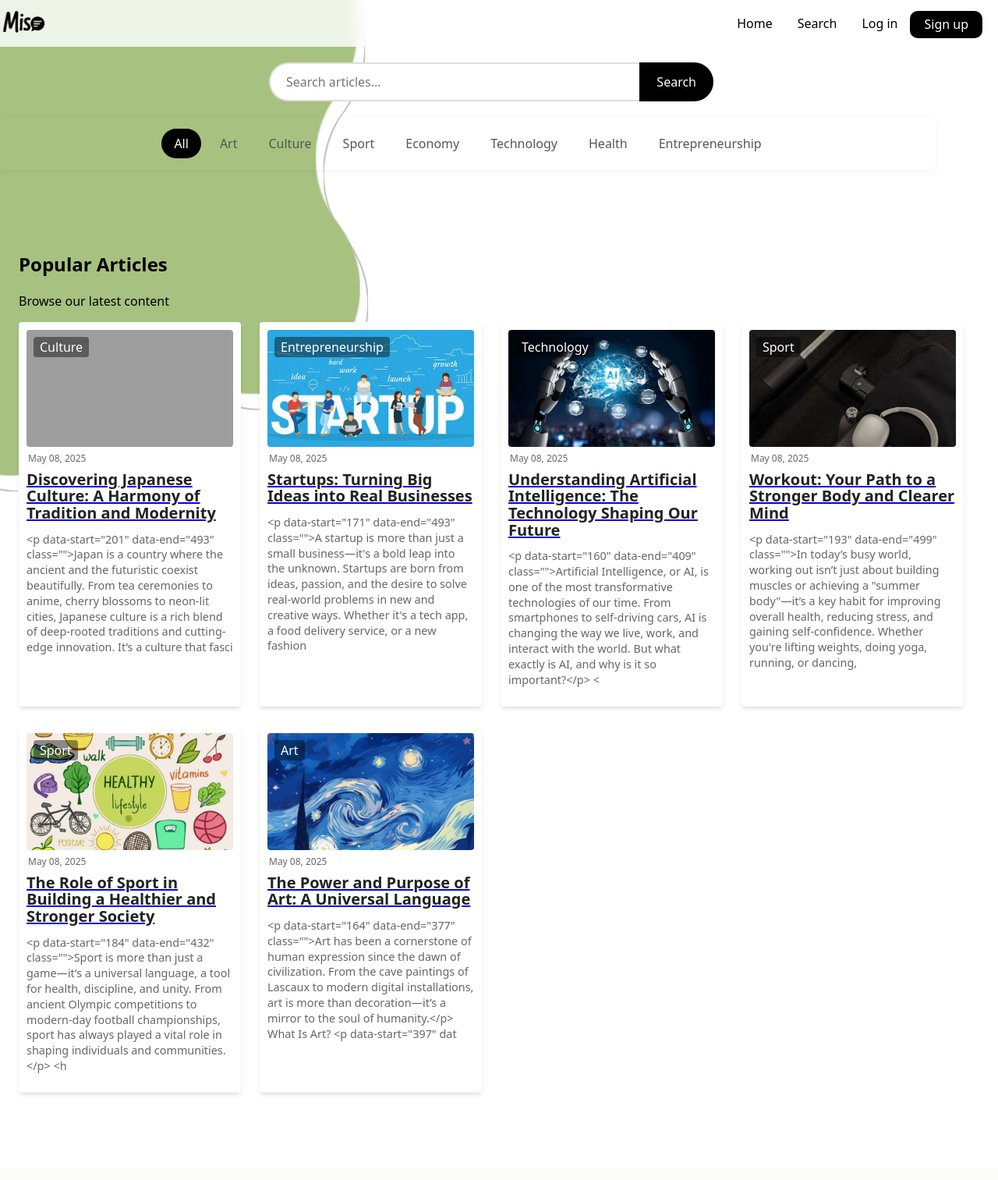
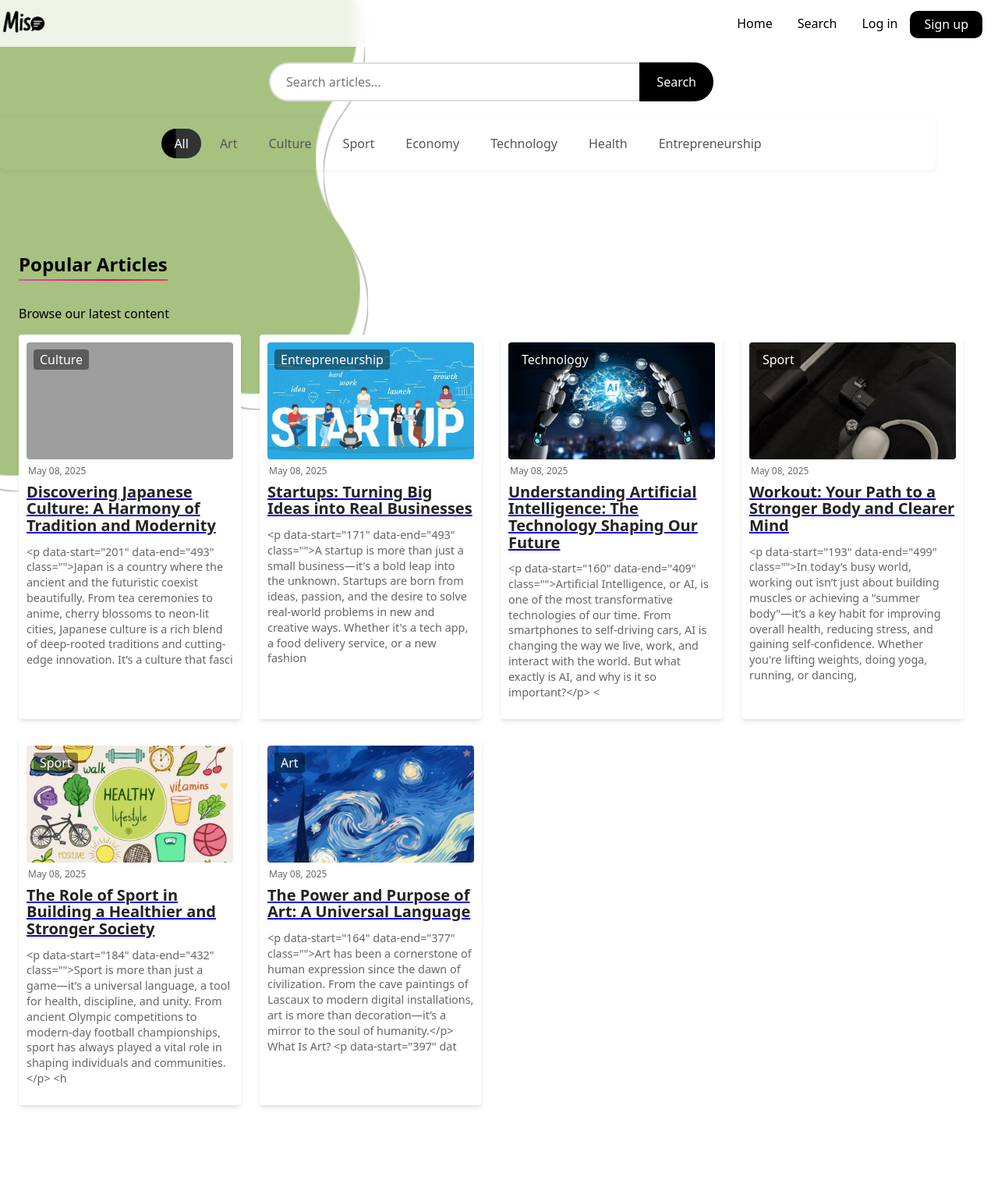
Before and after one commit to imaneboulahya/Miso, a Flask app: page /searchbe in a window 1280 px wide. Shown: the whole page at 78% size. Before the commit the page ends 1404 px from the top, so only its background shows below. Run offline with Flask 3, Linux system fonts and the light colour scheme; some libraries are stand-ins or nearby versions; grey boxes are pictures that could not be loaded.

Commit message:
chwikika d css

```diff
--- a/static/css/search_page.css
+++ b/static/css/search_page.css
@@ -398,3 +398,121 @@
         font-size: 13px;
     }
 }
+.card {
+    transition: all 0.3s ease;
+    transform: translateY(0);
+}
+.card:hover {
+    transform: translateY(-5px);
+    box-shadow: 0 10px 20px rgba(0, 0, 0, 0.15);
+}
+.search-input {
+    transition: all 0.3s cubic-bezier(0.25, 0.8, 0.25, 1);
+}
+.search-input:focus {
+    box-shadow: 0 4px 8px rgba(0, 0, 0, 0.1);
+}
+.navbar-links li a:hover:not(.sign) {
+    animation: colorShift 3s infinite;
+}
+@keyframes colorShift {
+    0% {
+      color: #FF9FEE;
+    }
+    25% {
+      color: #B3B0FF;
+    }
+    50% {
+      color: #FD0261;
+    }
+    75% {
+      color: #aae354;
+    }
+    100% {
+      color: #FF9FEE;
+    }
+}
+.categories-list .active {
+    position: relative;
+    overflow: hidden;
+}
+.categories-list .active:after {
+    content: '';
+    position: absolute;
+    top: 0;
+    left: 0;
+    width: 100%;
+    height: 100%;
+    background: rgba(255, 255, 255, 0.2);
+    transform: translateX(-100%);
+    animation: shine 1.5s infinite;
+}
+@keyframes shine {
+    100% {
+        transform: translateX(100%);
+    }
+}
+.image {
+    overflow: hidden;
+}
+.image {
+    transition: transform 0.5s ease;
+}
+.card:hover .image {
+    transform: scale(1.03);
+}
+.section-header h2 {
+    position: relative;
+    display: inline-block;
+}
+.section-header h2:after {
+    content: '';
+    position: absolute;
+    width: 100%;
+    height: 2px;
+    bottom: -5px;
+    left: 0;
+    background: linear-gradient(90deg, #FF9FEE, #B3B0FF, #FD0261, #aae354);
+    background-size: 400% 400%;
+    animation: gradient 3s ease infinite;
+}
+@keyframes gradient {
+    0% {
+        background-position: 0% 50%;
+    }
+    50% {
+        background-position: 100% 50%;
+    }
+    100% {
+        background-position: 0% 50%;
+    }
+}
+.no-results {
+    animation: bounceIn 0.8s ease;
+    grid-column: 1 / -1;
+    text-align: center;
+    padding: 2rem;
+}
+@keyframes bounceIn {
+    0% {
+        opacity: 0;
+        transform: scale(0.8);
+    }
+    50% {
+        opacity: 1;
+        transform: scale(1.05);
+    }
+    100% {
+        transform: scale(1);
+    }
+}
+@media (max-width: 768px) {
+    .section-header h2:after {
+        bottom: -3px;
+        height: 1.5px;
+    }
+
+    .navbar-links li a:not(.sign):after {
+        bottom: 5px;
+    }
+}
```
Also changed, not shown: static/css/log_in_page.css (+20 -0 lines), static/css/sign_up_page.css (+20 -0 lines).
